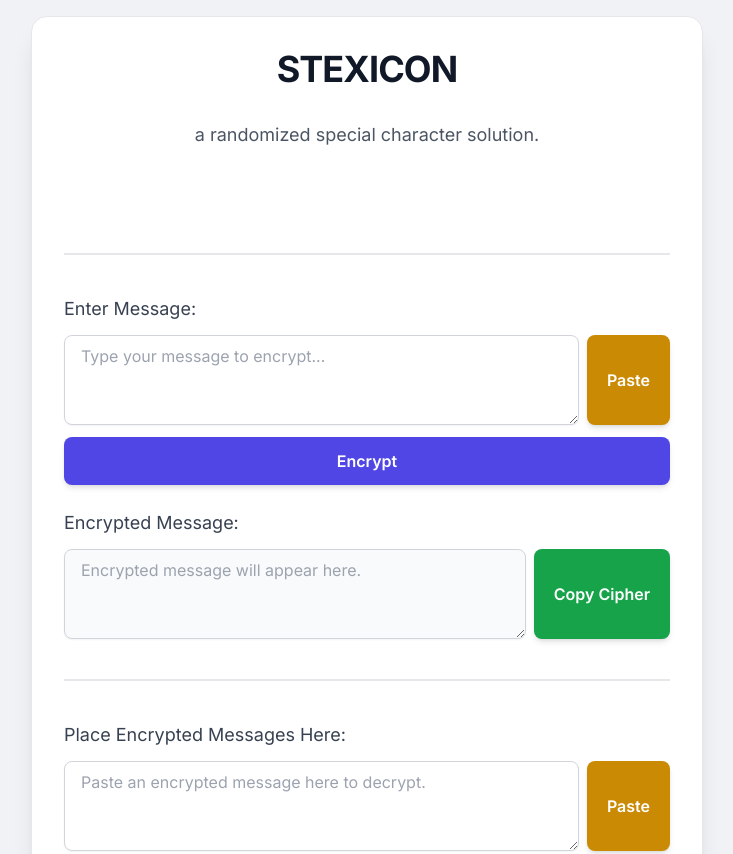
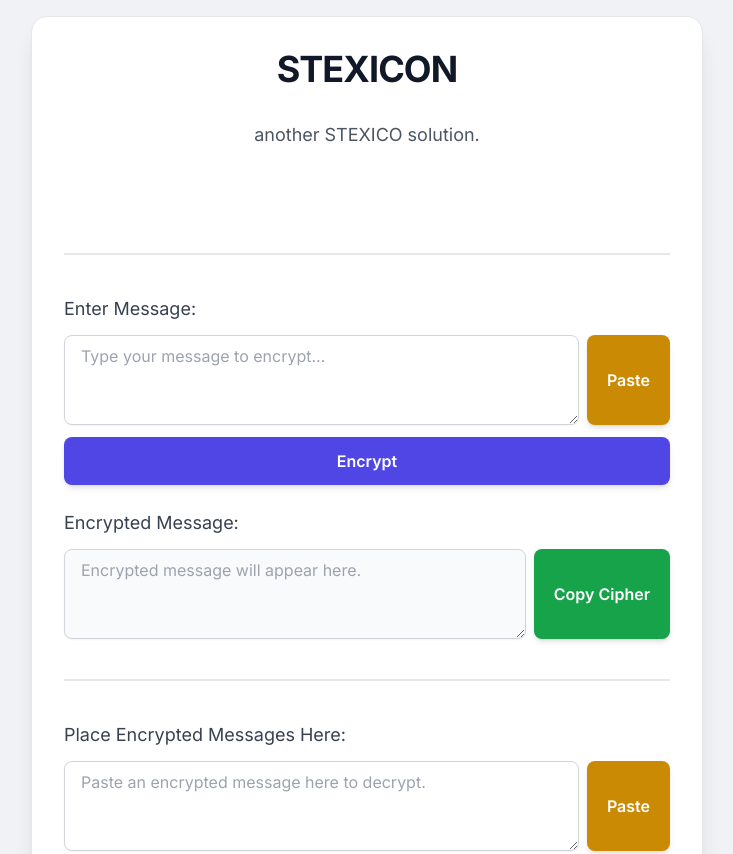
Before and after one commit to fuzzydog1976/STEXICON2, a plain HTML site: page index.html in a window 1280 px wide. Shown: the top 854 px of the page, without its empty margins (273-1006 px from the left). Drawn offline with nearby package versions, Linux system fonts and the light colour scheme.

Commit message:
Update index.html

```diff
--- a/index.html
+++ b/index.html
@@ -36,7 +36,7 @@
             STEXICON
         </h1>
         <p class="text-center text-gray-600 text-lg mb-4">
-            a randomized special character solution.
+            another STEXICO solution.
         </p>
 
         <div id="messageDisplay" class="text-center text-sm font-medium h-4"></div>
```
